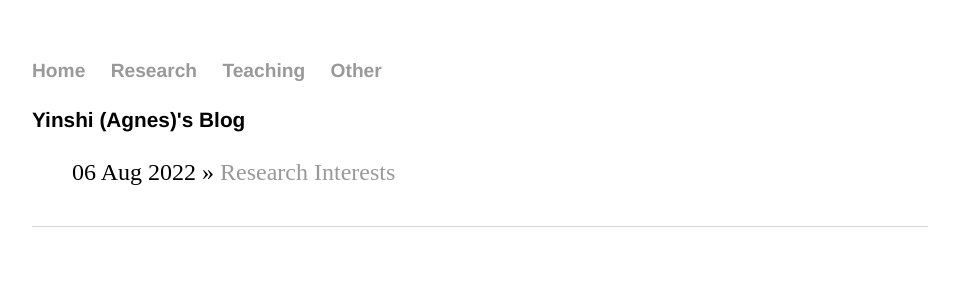
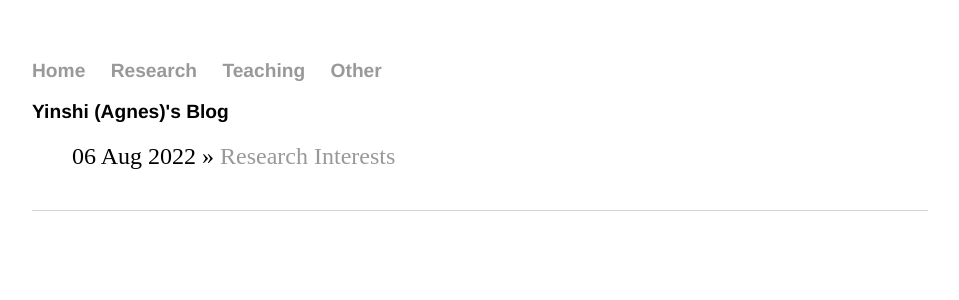
Before and after one commit to yinshi-gao/yinshi-gao.github.io, a Jekyll site: the page built from blog/index.html, in a window 1280 px wide. Shown: the top 300 px of the page, without its empty margins (160-1119 px from the left). Built offline with Jekyll 4.4.1, drawn with Linux system fonts in a browser that asks for light colours.

Commit message:
Update main.css

```diff
--- a/css/main.css
+++ b/css/main.css
@@ -22,9 +22,8 @@ a:hover {
 }
 
 h1 {
-    font-size: 1.3em;
+    font-size: 1.2em;
     font-weight: bold;
-    line-height: 1.8em;
     font-family: 'Helvetica', 'Arial', 'Sans-Serif';
 }
 
```
